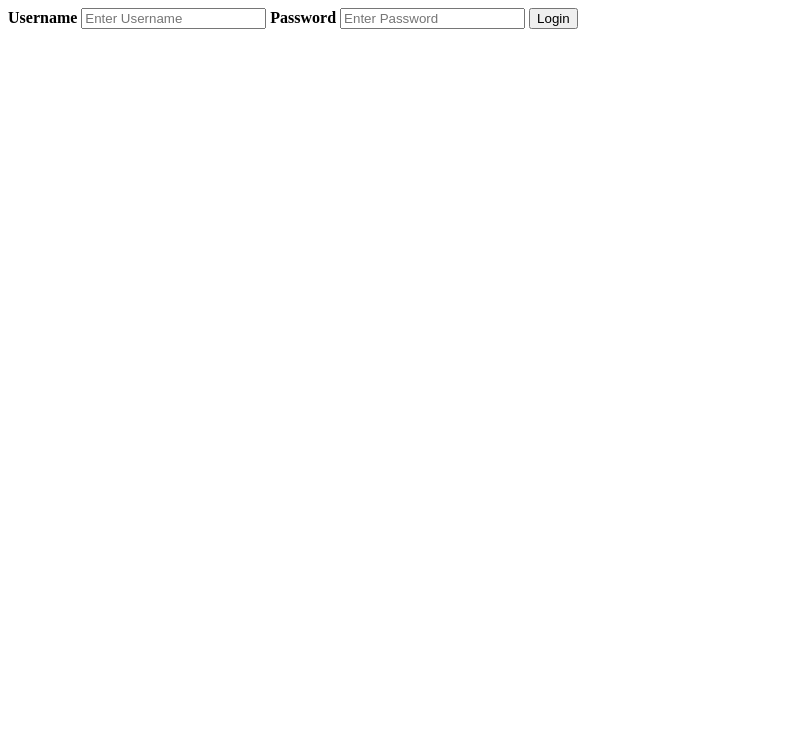
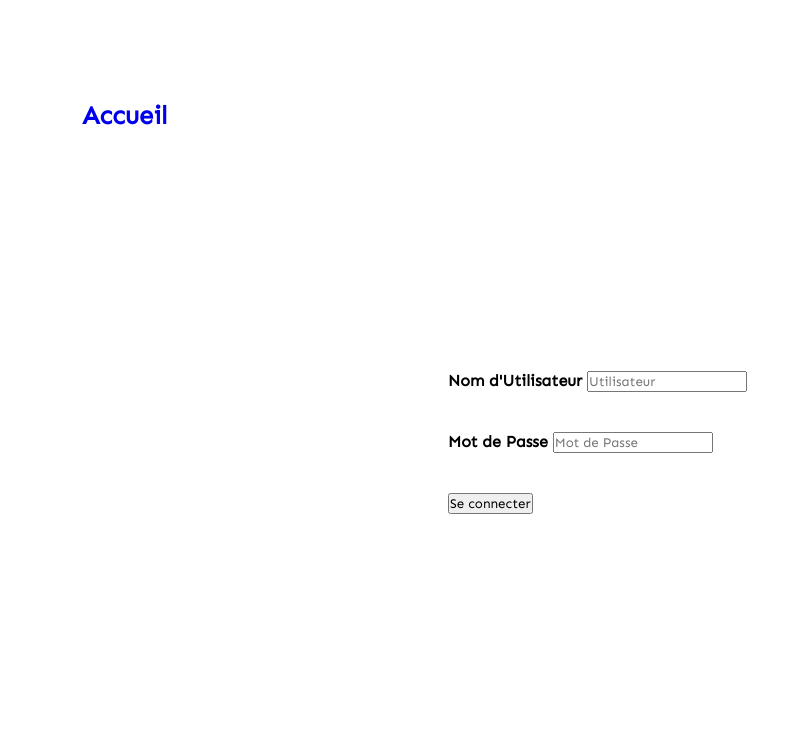
Before and after one commit to EnoraIR/portfolio_php, a PHP site: page /login.php in a window 1280 px wide. Shown: the top 730 px of the page, without its empty margins (0-802 px from the left). Run offline with PHP 8.4, Linux system fonts and the light colour scheme.

Commit message:
jai fais des trucs

```diff
--- a/assets/css/stylesheet.css
+++ b/assets/css/stylesheet.css
@@ -33,13 +33,20 @@ h2 {
 	text-align: center;
 }
 
-.onglet:hover {
-  color: gray;
-}
-
-
 .description {
 	width: 50vw;
 	padding-left: 25vw;
 	padding-top: 5vh;
 }
+
+.container {
+	width: 50vw;
+	height: 50vh;
+	padding-left: 35vw;
+	padding-top: 25vh;
+}
+
+.pseudo, .mdp, .entree {
+	width: 50vw;
+	padding-top: 5vh;
+}
--- a/login.php
+++ b/login.php
@@ -27,21 +27,34 @@ if(isset($_POST["submit"]))
 <head>
     <meta charset="UTF-8">
     <meta name="viewport" content="width=device-width, initial-scale=1.0">
-    <title>Login Page</title>
+    <link rel="stylesheet" type="text/css" href="assets/css/stylesheet.css">
+    <link href="https://fonts.googleapis.com/css?family=Sen&display=swap" rel="stylesheet">
+    <title>Page de Connexion</title>
 </head>
 <body>
-
-    <form action="login.php" method="post">
-
-    <div class="container">
-        <label for="uname"><b>Username</b></label>
-        <input type="text" placeholder="Enter Username" name="uname" required>
-
-        <label for="psw"><b>Password</b></label>
-        <input type="password" placeholder="Enter Password" name="psw" required>
-
-        <button type="submit" name="submit" value="OK">Login</button>
+    <div class="contenu">
+        <div class="section">
+            <h2 class="onglet">
+                <a href="index.php">
+                    Accueil
+                </a>
+            </h2>
+        </div>
+        <form action="login.php" method="post">
+        <div class="container">
+            <div class="pseudo">
+                <label for="uname"><b>Nom d'Utilisateur</b></label>
+                <input type="text" placeholder="Utilisateur" name="uname" required>
+            </div>
+            <div class="mdp">
+                <label for="psw"><b>Mot de Passe</b></label>
+                <input type="password" placeholder="Mot de Passe" name="psw" required>
+            </div>
+            <div class="entree">
+                <button type="submit" name="submit" value="OK">Se connecter</button>
+            </div>
+        </div>
+        </form>
     </div>
-    </form>
 </body>
 </html>
```
Also changed, not shown: index.php (+18 -5 lines).
